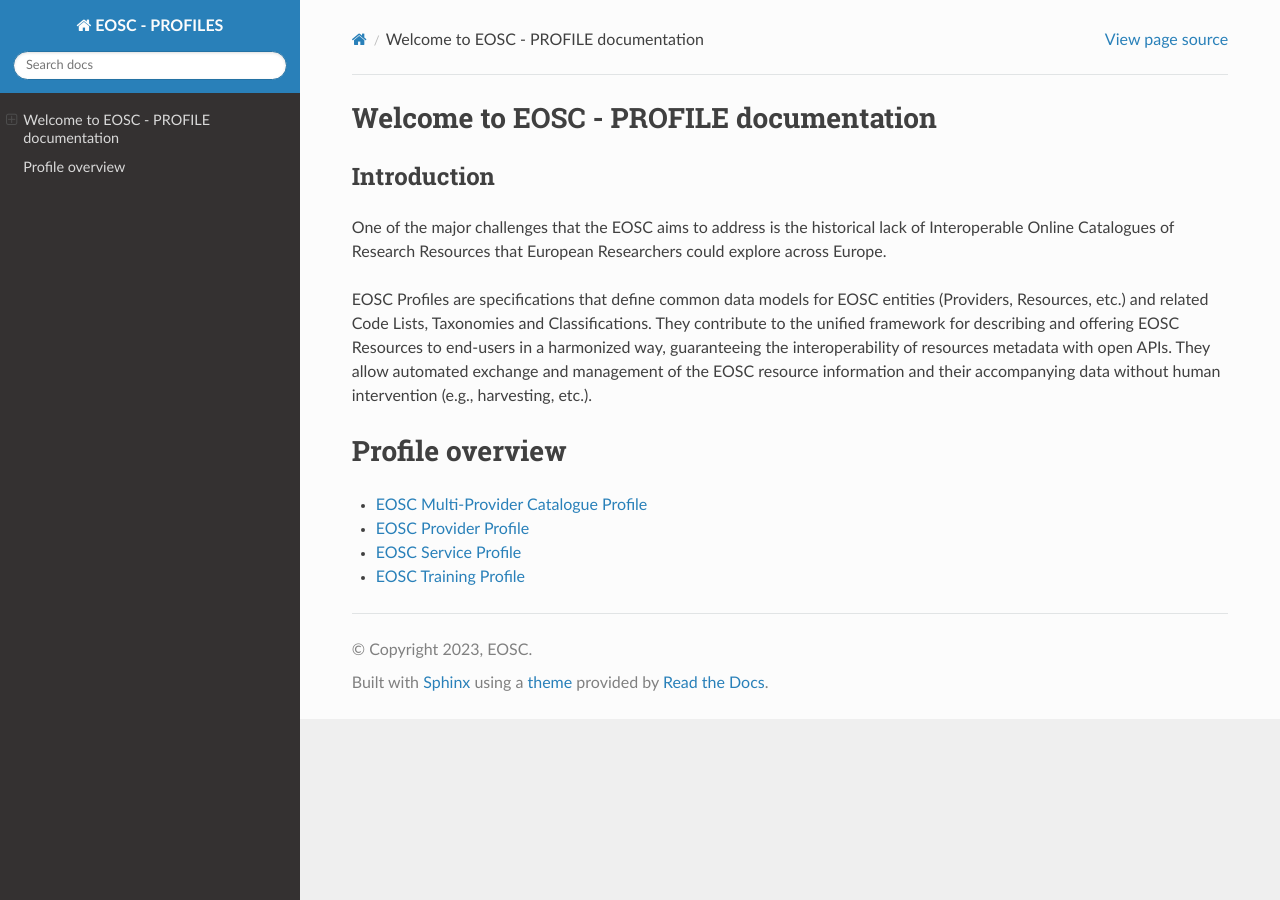
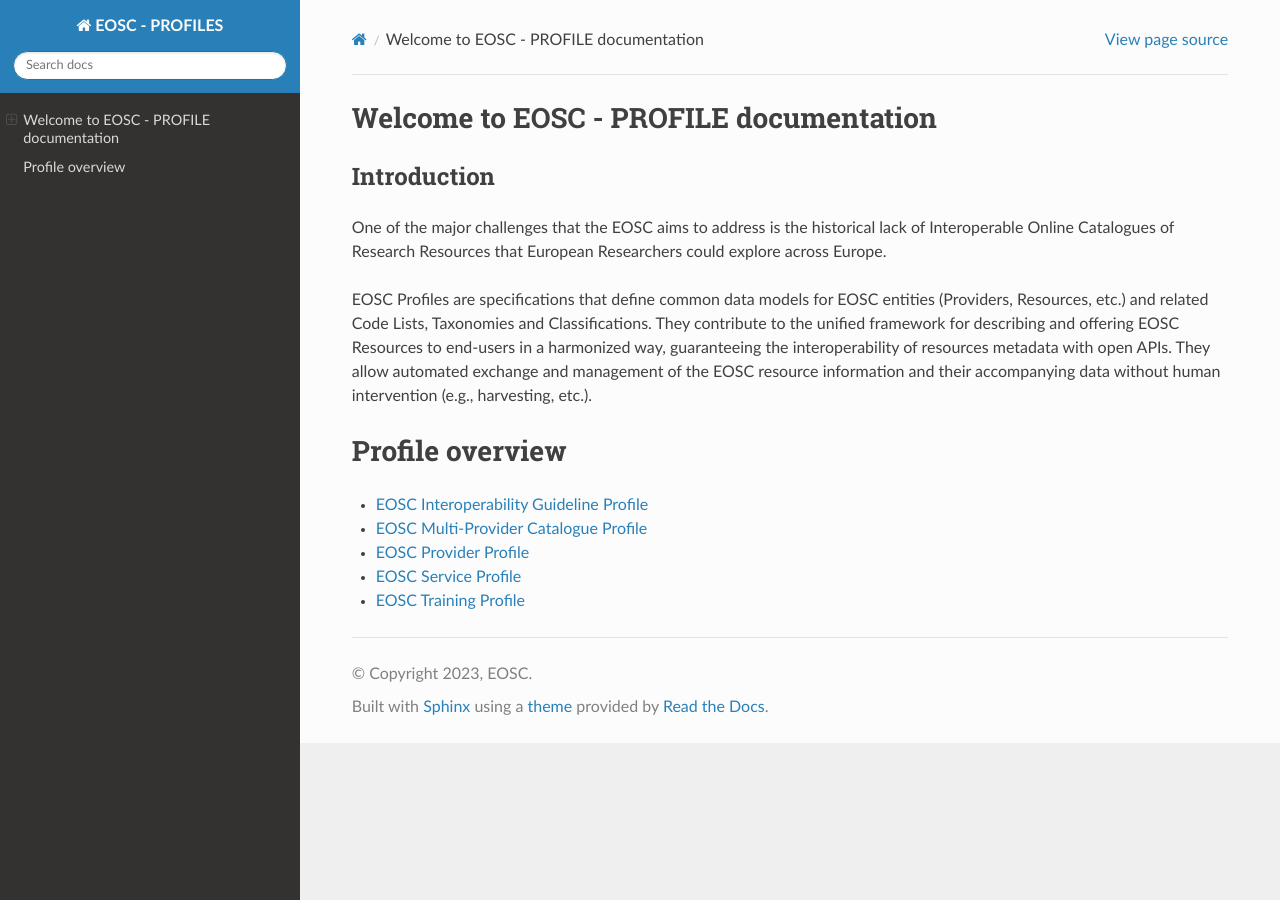
Before and after one commit to alessiabardi/eosc-profiles, a Sphinx documentation site: the page built from docs/index.rst, in a window 1280 px wide. Built offline with Sphinx 7.4.7 and the Read the Docs theme 2.0.0, drawn with Linux system fonts in a browser that asks for light colours.

Commit message:
Update index.rst

```diff
--- a/docs/index.rst
+++ b/docs/index.rst
@@ -16,7 +16,8 @@ EOSC Profiles are specifications that define common data models for EOSC entitie
 Profile overview
 ================
 
+* `EOSC Interoperability Guideline Profile <https://eosc-interoperability-guideline-profile.readthedocs.io/>`_
 * `EOSC Multi-Provider Catalogue Profile <https://eosc-catalogue-profile.readthedocs.io/>`_
 * `EOSC Provider Profile <https://eosc-provider-profile.readthedocs.io/>`_
 * `EOSC Service Profile <https://eosc-service-profile.readthedocs.io/>`_
-* `EOSC Training Profile <https://eosc-service-profile.readthedocs.io/>`_
+* `EOSC Training Profile <https://eosc-training-profile.readthedocs.io/>`_
```
